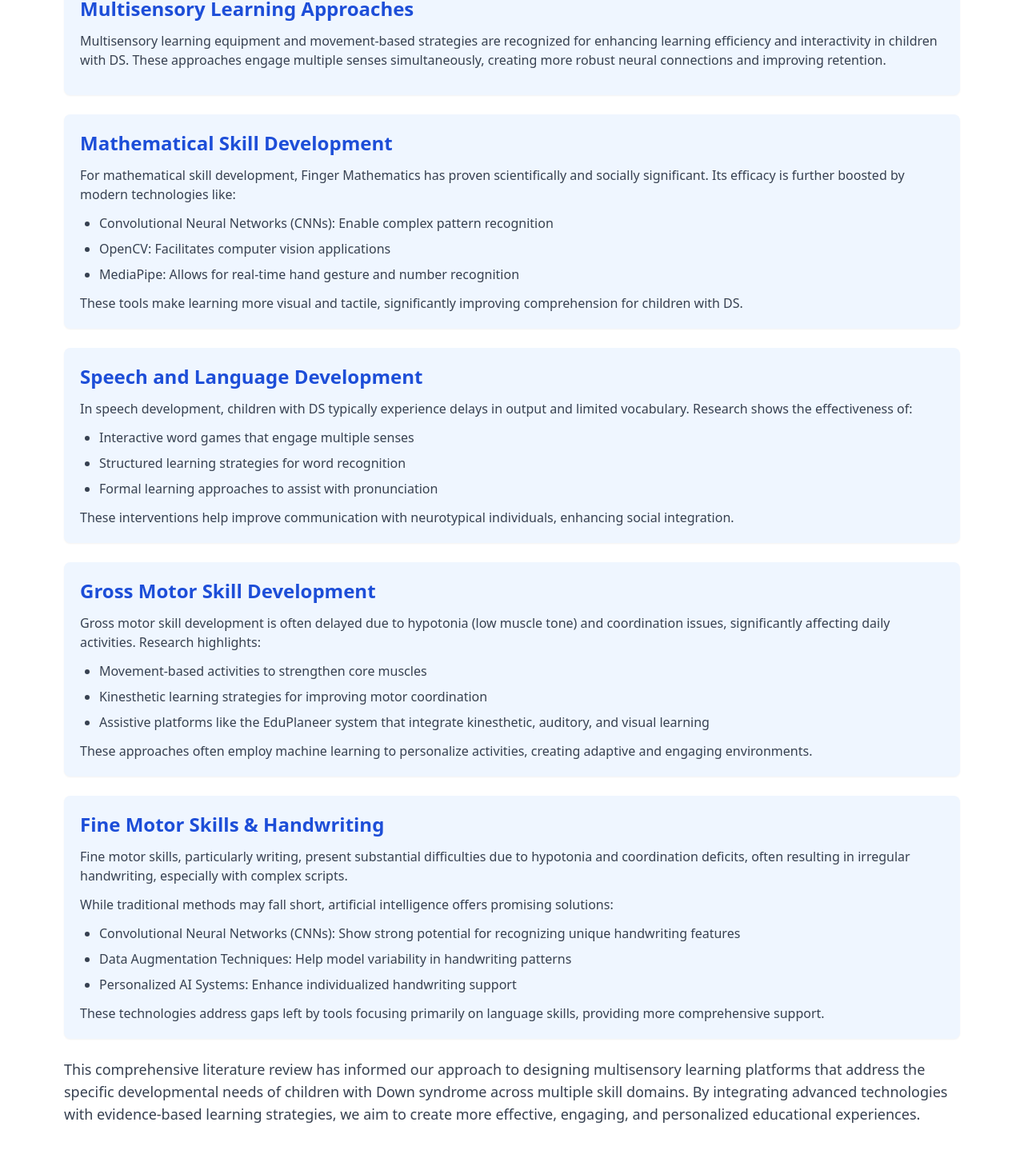
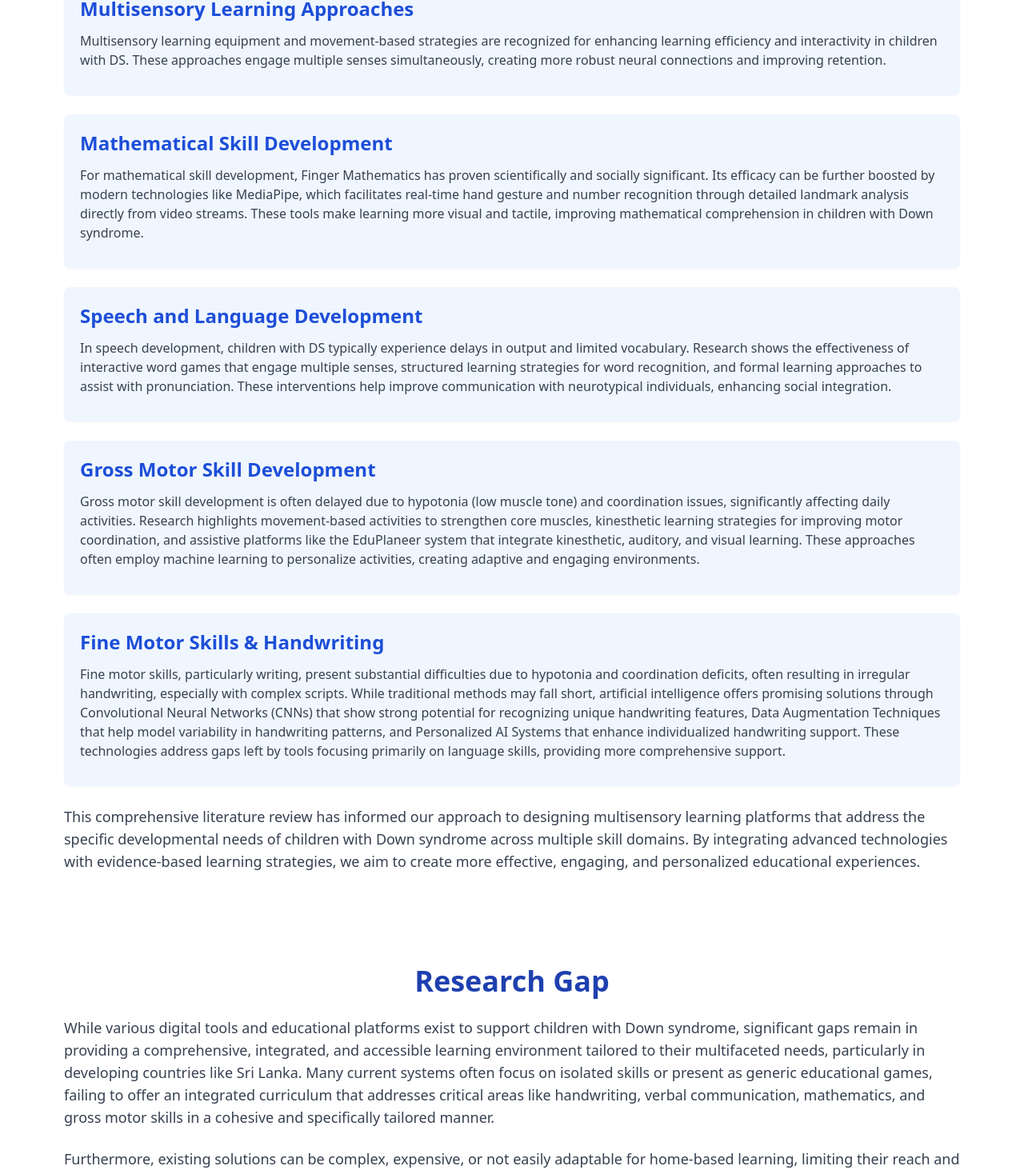
Before and after one commit to lahirujay99/RP-Website, a React (Vite) app: page / in a window 1280 px wide. Shown: the part 865-2333 px from the top of the page at 80% size. Built offline with nearby package versions, Linux system fonts and the light colour scheme.

Commit message:
small change in literature review section

```diff
--- a/src/components/LiteratureReview.tsx
+++ b/src/components/LiteratureReview.tsx
@@ -24,81 +24,26 @@ function LiteratureReview() {
               creating more robust neural connections and improving retention.
             </p>
           </div>
-
-          <div className="bg-blue-50 p-3 md:p-5 rounded-lg shadow-sm mb-4 md:mb-6">
+            <div className="bg-blue-50 p-3 md:p-5 rounded-lg shadow-sm mb-4 md:mb-6">
             <h3 className="text-xl md:text-2xl font-semibold mb-2 md:mb-3 text-blue-700">Mathematical Skill Development</h3>
             <p className="text-sm md:text-base text-gray-700 mb-2 md:mb-3">
-              For mathematical skill development, Finger Mathematics has proven scientifically and socially significant.
-              Its efficacy is further boosted by modern technologies like:
-            </p>
-            <ul className="list-disc pl-4 md:pl-6 space-y-1 md:space-y-2">
-              <li className="text-sm md:text-base text-gray-700">
-                <span className="font-medium">Convolutional Neural Networks (CNNs)</span>: Enable complex pattern recognition
-              </li>
-              <li className="text-sm md:text-base text-gray-700">
-                <span className="font-medium">OpenCV</span>: Facilitates computer vision applications
-              </li>
-              <li className="text-sm md:text-base text-gray-700">
-                <span className="font-medium">MediaPipe</span>: Allows for real-time hand gesture and number recognition
-              </li>
-            </ul>
-            <p className="text-sm md:text-base text-gray-700 mt-2 md:mt-3">
-              These tools make learning more visual and tactile, significantly improving comprehension for children with DS.
+              For mathematical skill development, Finger Mathematics has proven scientifically and socially significant. Its efficacy can be further boosted by modern technologies like MediaPipe, which facilitates real-time hand gesture and number recognition through detailed landmark analysis directly from video streams. These tools make learning more visual and tactile, improving mathematical comprehension in children with Down syndrome.
             </p>
           </div>
-            <div className="bg-blue-50 p-3 md:p-5 rounded-lg shadow-sm mb-4 md:mb-6">
-            <h3 className="text-xl md:text-2xl font-semibold mb-2 md:mb-3 text-blue-700">Speech and Language Development</h3>
+            <div className="bg-blue-50 p-3 md:p-5 rounded-lg shadow-sm mb-4 md:mb-6">            <h3 className="text-xl md:text-2xl font-semibold mb-2 md:mb-3 text-blue-700">Speech and Language Development</h3>
             <p className="text-sm md:text-base text-gray-700 mb-2 md:mb-3">
-              In speech development, children with DS typically experience delays in output and limited vocabulary.
-              Research shows the effectiveness of:
-            </p>
-            <ul className="list-disc pl-4 md:pl-6 space-y-1 md:space-y-2">
-              <li className="text-sm md:text-base text-gray-700">Interactive word games that engage multiple senses</li>
-              <li className="text-sm md:text-base text-gray-700">Structured learning strategies for word recognition</li>
-              <li className="text-sm md:text-base text-gray-700">Formal learning approaches to assist with pronunciation</li>
-            </ul>
-            <p className="text-sm md:text-base text-gray-700 mt-2 md:mt-3">
-              These interventions help improve communication with neurotypical individuals, enhancing social integration.
+              In speech development, children with DS typically experience delays in output and limited vocabulary. Research shows the effectiveness of interactive word games that engage multiple senses, structured learning strategies for word recognition, and formal learning approaches to assist with pronunciation. These interventions help improve communication with neurotypical individuals, enhancing social integration.
             </p>
           </div>
 
-          <div className="bg-blue-50 p-3 md:p-5 rounded-lg shadow-sm mb-4 md:mb-6">
-            <h3 className="text-xl md:text-2xl font-semibold mb-2 md:mb-3 text-blue-700">Gross Motor Skill Development</h3>
+          <div className="bg-blue-50 p-3 md:p-5 rounded-lg shadow-sm mb-4 md:mb-6">            <h3 className="text-xl md:text-2xl font-semibold mb-2 md:mb-3 text-blue-700">Gross Motor Skill Development</h3>
             <p className="text-sm md:text-base text-gray-700 mb-2 md:mb-3">
-              Gross motor skill development is often delayed due to hypotonia (low muscle tone) and coordination issues,
-              significantly affecting daily activities. Research highlights:
-            </p>
-            <ul className="list-disc pl-4 md:pl-6 space-y-1 md:space-y-2">
-              <li className="text-sm md:text-base text-gray-700">Movement-based activities to strengthen core muscles</li>
-              <li className="text-sm md:text-base text-gray-700">Kinesthetic learning strategies for improving motor coordination</li>
-              <li className="text-sm md:text-base text-gray-700">Assistive platforms like the EduPlaneer system that integrate kinesthetic, auditory, and visual learning</li>
-            </ul>
-            <p className="text-sm md:text-base text-gray-700 mt-2 md:mt-3">
-              These approaches often employ machine learning to personalize activities, creating adaptive and engaging environments.
+              Gross motor skill development is often delayed due to hypotonia (low muscle tone) and coordination issues, significantly affecting daily activities. Research highlights movement-based activities to strengthen core muscles, kinesthetic learning strategies for improving motor coordination, and assistive platforms like the EduPlaneer system that integrate kinesthetic, auditory, and visual learning. These approaches often employ machine learning to personalize activities, creating adaptive and engaging environments.
             </p>
           </div>
-            <div className="bg-blue-50 p-3 md:p-5 rounded-lg shadow-sm mb-4 md:mb-6">
-            <h3 className="text-xl md:text-2xl font-semibold mb-2 md:mb-3 text-blue-700">Fine Motor Skills & Handwriting</h3>
+            <div className="bg-blue-50 p-3 md:p-5 rounded-lg shadow-sm mb-4 md:mb-6">            <h3 className="text-xl md:text-2xl font-semibold mb-2 md:mb-3 text-blue-700">Fine Motor Skills & Handwriting</h3>
             <p className="text-sm md:text-base text-gray-700 mb-2 md:mb-3">
-              Fine motor skills, particularly writing, present substantial difficulties due to hypotonia and coordination deficits,
-              often resulting in irregular handwriting, especially with complex scripts.
-            </p>
-            <p className="text-sm md:text-base text-gray-700 mb-2 md:mb-3">
-              While traditional methods may fall short, artificial intelligence offers promising solutions:
-            </p>
-            <ul className="list-disc pl-4 md:pl-6 space-y-1 md:space-y-2">
-              <li className="text-sm md:text-base text-gray-700">
-                <span className="font-medium">Convolutional Neural Networks (CNNs)</span>: Show strong potential for recognizing unique handwriting features
-              </li>
-              <li className="text-sm md:text-base text-gray-700">
-                <span className="font-medium">Data Augmentation Techniques</span>: Help model variability in handwriting patterns
-              </li>
-              <li className="text-sm md:text-base text-gray-700">
-                <span className="font-medium">Personalized AI Systems</span>: Enhance individualized handwriting support
-              </li>
-            </ul>
-            <p className="text-sm md:text-base text-gray-700 mt-2 md:mt-3">
-              These technologies address gaps left by tools focusing primarily on language skills, providing more comprehensive support.
+              Fine motor skills, particularly writing, present substantial difficulties due to hypotonia and coordination deficits, often resulting in irregular handwriting, especially with complex scripts. While traditional methods may fall short, artificial intelligence offers promising solutions through Convolutional Neural Networks (CNNs) that show strong potential for recognizing unique handwriting features, Data Augmentation Techniques that help model variability in handwriting patterns, and Personalized AI Systems that enhance individualized handwriting support. These technologies address gaps left by tools focusing primarily on language skills, providing more comprehensive support.
             </p>
           </div>
 
```
